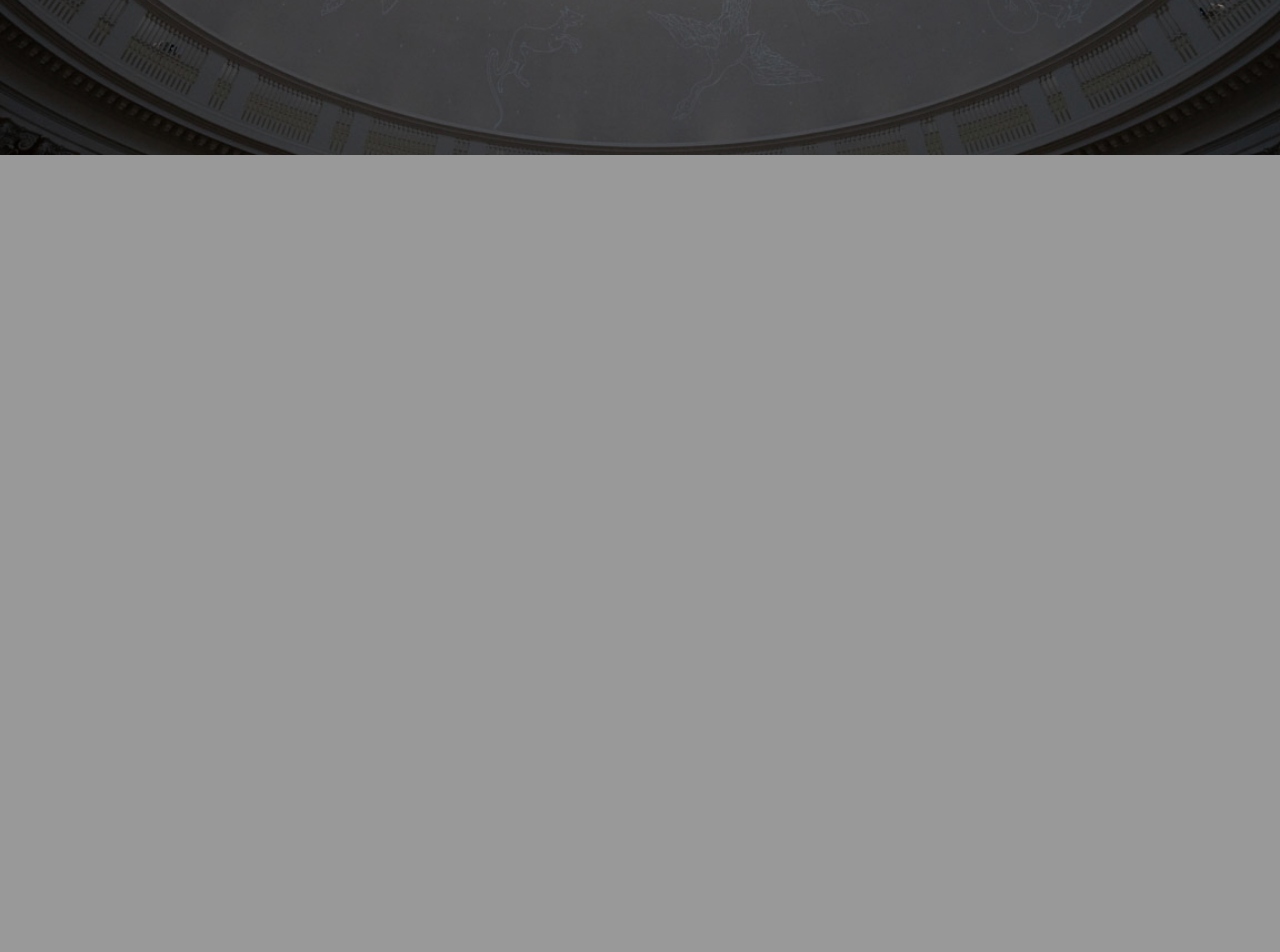
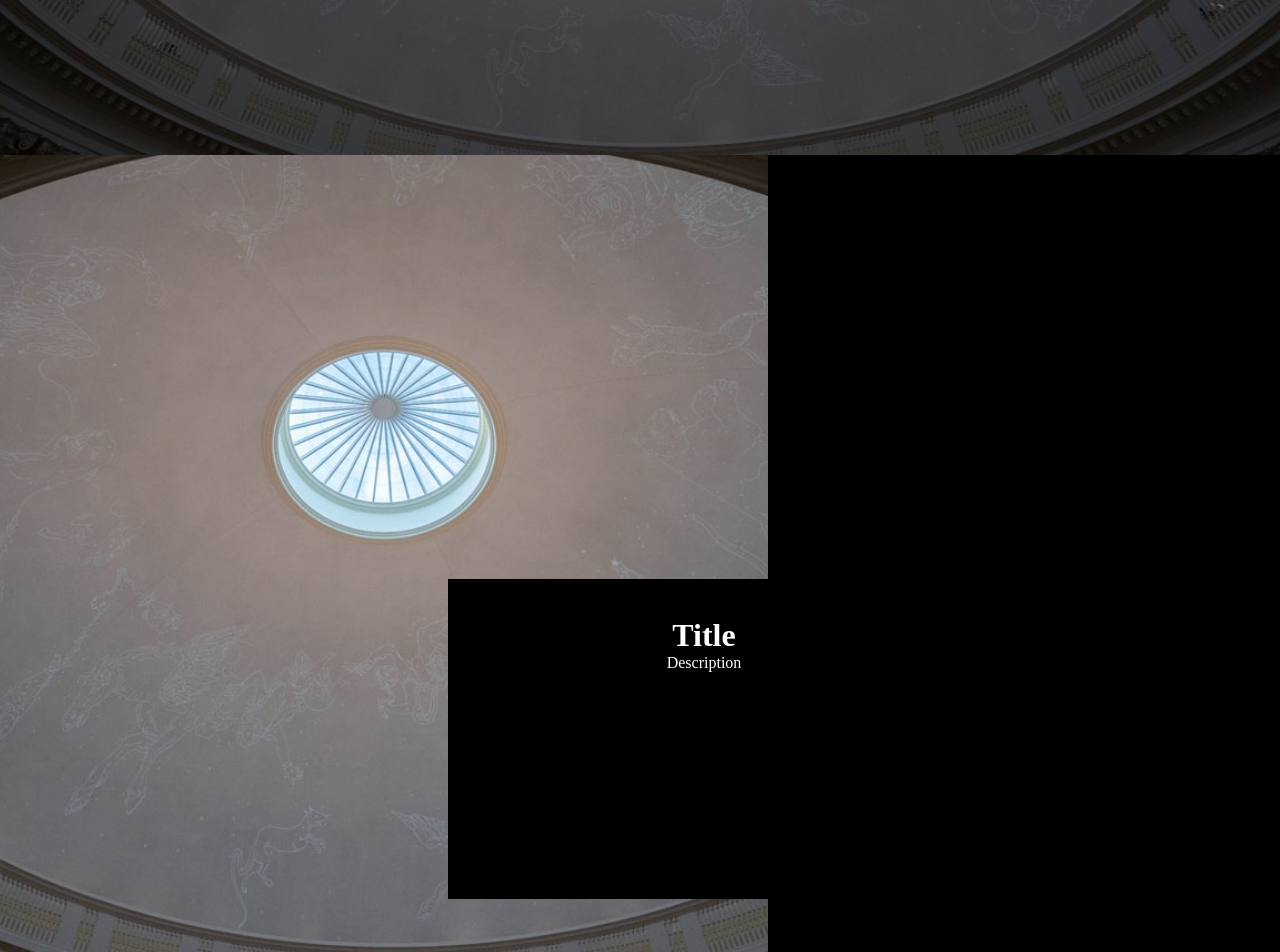
Before and after one commit to brian-baugher/jefferson-consulting-group, a SvelteKit app: page / in a window 1280 px wide. Shown: the part 645-1597 px from the top of the page. Built offline with nearby package versions, Linux system fonts and the light colour scheme.

Commit message:
get sizing of information banner right

```diff
--- a/src/app.html
+++ b/src/app.html
@@ -1,12 +1,12 @@
 <!DOCTYPE html>
-<html lang="en" style="width: 100%; overflow: auto;">
+<html lang="en" style="width: 100%; overflow-y: auto; overflow-x: hidden;">
 	<head>
 		<meta charset="utf-8" />
 		<link rel="icon" href="%sveltekit.assets%/favicon.ico" />
 		<meta name="viewport" content="width=device-width" />
 		%sveltekit.head%
 	</head>
-	<body data-sveltekit-preload-data="hover" style="margin: 0%; overflow: auto;">
-		<div style="display: contents; overflow: auto;">%sveltekit.body%</div>
+	<body data-sveltekit-preload-data="hover" style="margin: 0%;">
+		<div style="display: contents;">%sveltekit.body%</div>
 	</body>
 </html>
--- /dev/null
+++ b/src/lib/InfoSection.svelte
@@ -0,0 +1,51 @@
+<script>
+    import picture from '$lib/assets/uva_rotunda_dome.jpg' // placeholder for a second, will export as prop
+    /**@type {boolean}*/
+    export let mobile;
+</script>
+
+<div class="info-section" class:mobile style="background-image: url({picture});">
+        <div class="row" class:mobile>
+            <div class="text-content" class:mobile>
+                <h1>Title</h1>  <!--  export as prop -->
+                <p>Description</p> <!--  export as prop -->
+            </div>
+        </div>
+</div>
+
+<style>
+    *{
+        color: white;
+        margin: 0;
+        padding: 0;
+    }
+    .info-section{
+        width: 100%;
+        background-position: center;
+        background-size: cover;
+        display: flex;
+        align-items: flex-end;
+        height: 100%;
+        box-sizing: border-box;
+    }
+    .row{
+        display: flex;
+        flex: 1;
+        justify-content: end;
+        margin-bottom: 7cqh;
+    }
+    .text-content{
+        background-color: black;
+        width: 40cqw;
+        height: 40cqh;
+        margin-right: -15cqw;
+        text-align: center;
+        padding-top: 5%;
+        box-sizing: border-box;
+    }
+    .mobile{
+        margin: 0;
+        justify-content: center;
+        align-items: center;
+    }
+</style>
--- a/src/routes/+page.svelte
+++ b/src/routes/+page.svelte
@@ -1,16 +1,33 @@
 <script>
-    import background from '$lib/assets/uva_rotunda_dome.jpg'
+    import background from '$lib/assets/uva_rotunda_dome.jpg';
+    import InfoSection from '$lib/InfoSection.svelte';
+    let width = 0;
+    $: mobile = width < 850;
 </script>
+
+<svelte:window bind:innerWidth={width} />
 
 <div class="landing" style="background-image: url({background});">
 <h1>Jefferson Consulting Group</h1>
 <p>Virginia's leading consultants</p>
 <button>Join today</button>
 </div>
-<div class="landing"></div> <!--TODO: REMOVE ME-->
+<div class="banner left-image" class:mobile><InfoSection mobile={mobile}/></div>
 
 
 <style>
+    .banner{
+        width: 100%;
+        height: 100vh;
+        box-sizing: border-box;
+        background-color: black;
+    }
+    .left-image{
+        padding-right: 40%;
+    }
+    .mobile{
+        padding: 0;
+    }
     button{
         border: solid lightblue .2vmin;
         padding: 2vmin;
```
